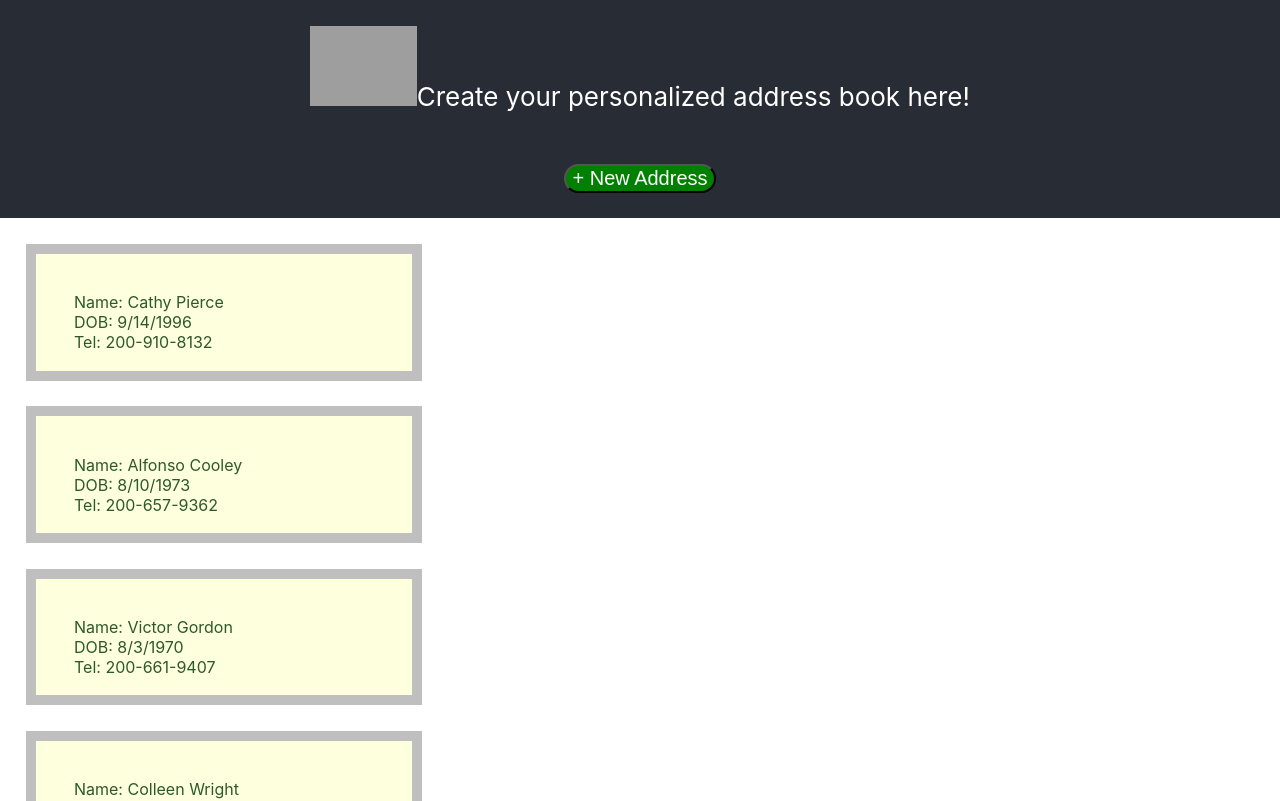
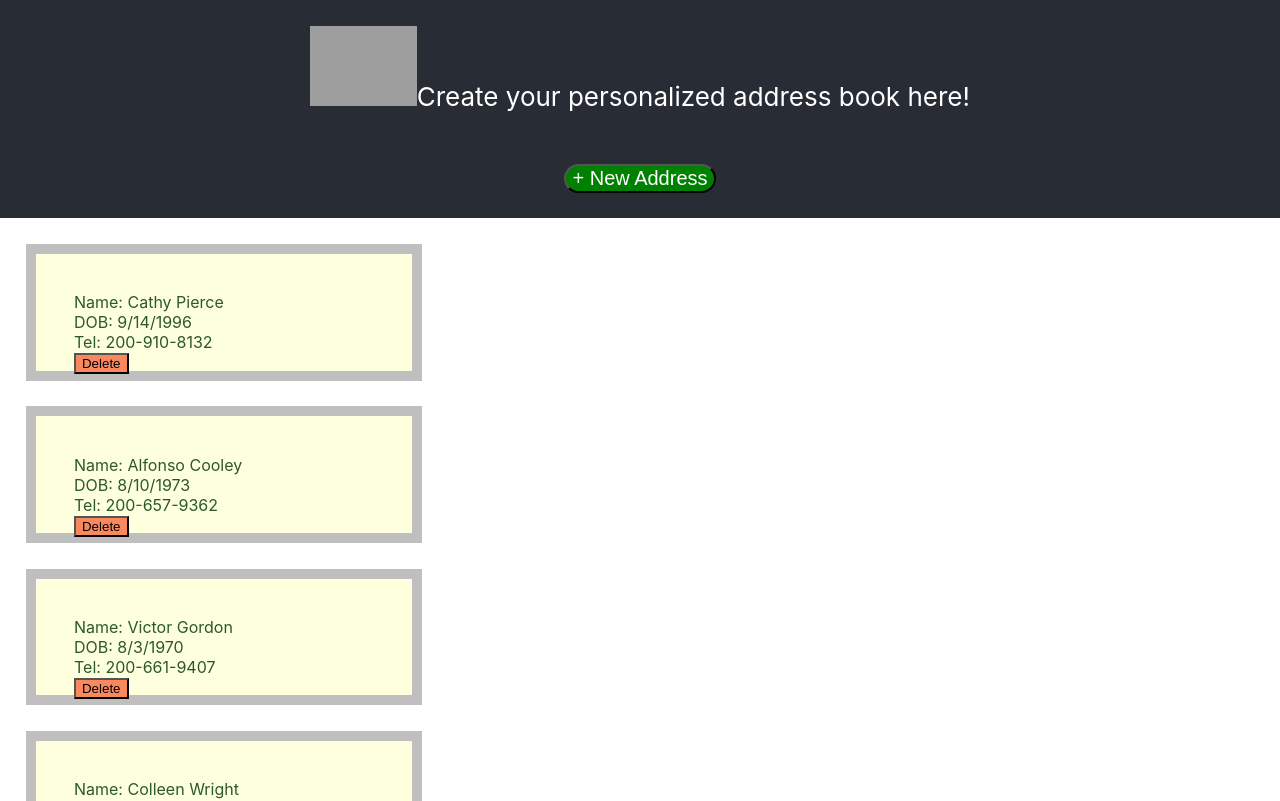
Before and after one commit to shofi384/address-book, a React (Create React App) app: page / in a window 1280 px wide. Shown: the top 801 px of the page. Built offline with nearby package versions, Linux system fonts and the light colour scheme; grey boxes are pictures that could not be loaded.

Commit message:
add remove button

```diff
--- a/src/App.css
+++ b/src/App.css
@@ -3,19 +3,6 @@
   width: 50%;
   display: inline-block;
   text-align: center;
-}
-
-.container {
-  margin: 2%;
-  text-align: left;
-  border: 10px;
-  border-style: solid;
-  border-color: #bfbfbf;
-  background-color: #feffdd;
-  padding: 3%;
-  color: #2d5929;
-  height: 40px;
-  width: 300px;
 }
 
 .App {
@@ -53,7 +40,7 @@
   font-size: 20px;
 }
 
-button:hover {
+.button:hover {
   background-color: #3e8e41
 }
 
@@ -66,6 +53,28 @@ button:hover {
   }
 }
 
+.container {
+  margin: 2%;
+  text-align: left;
+  border: 10px;
+  border-style: solid;
+  border-color: #bfbfbf;
+  background-color: #feffdd;
+  padding: 3%;
+  color: #2d5929;
+  height: 40px;
+  width: 300px;
+}
+
+.delete {
+  background-color: #f9885e;
+  cursor: pointer;
+}
+
+.delete:hover {
+  background-color: red;
+}
+
 input {
   margin: 5px;
 }
--- a/src/App.js
+++ b/src/App.js
@@ -55,6 +55,7 @@ class App extends Component {
 
     this.addAddress = this.addAddress.bind(this);
     this.submit = this.submit.bind(this);
+    this.delete = this.delete.bind(this);
   }
 
   addAddress() {
@@ -64,6 +65,13 @@ class App extends Component {
   change = e => {
     e.preventDefault();
     this.state[e.target.name]= e.target.value;
+  }
+
+  delete = (FirstName, e) => {
+    let addressList = [...this.state.addressList];
+    let deleteIndex = addressList.findIndex((item) => item.FirstName === FirstName);
+    addressList.splice(deleteIndex, 1);
+    this.setState({addressList: addressList});
   }
 
   submit = e => {
@@ -90,6 +98,7 @@ class App extends Component {
         <div>Name: {address.FirstName + ' ' + address.LastName}</div>
         <div>DOB: {address.Birthday}</div>
         <div>Tel: {address.Telephone}</div>
+        <button type="button" onClick={this.delete} class='delete'>Delete</button>
       </div>);
 
     const addressForm = (<form className='container' >
```
